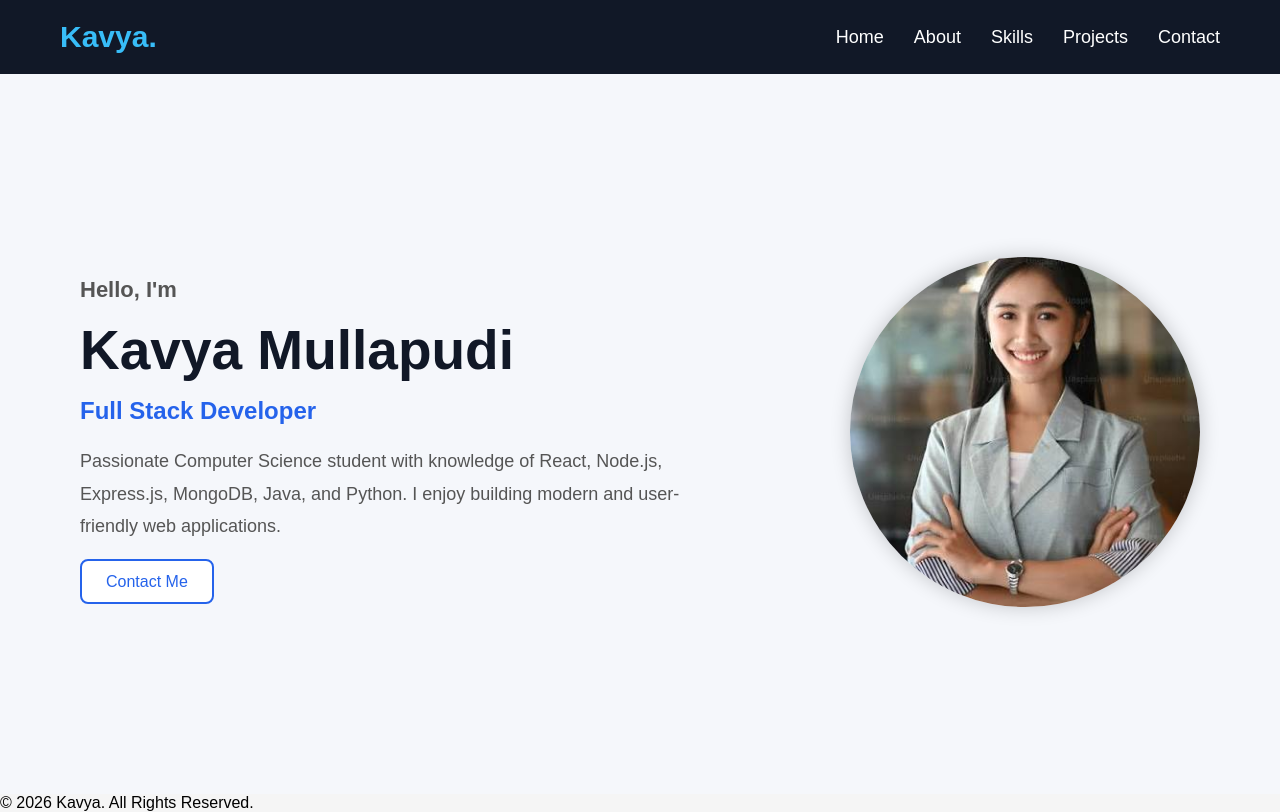
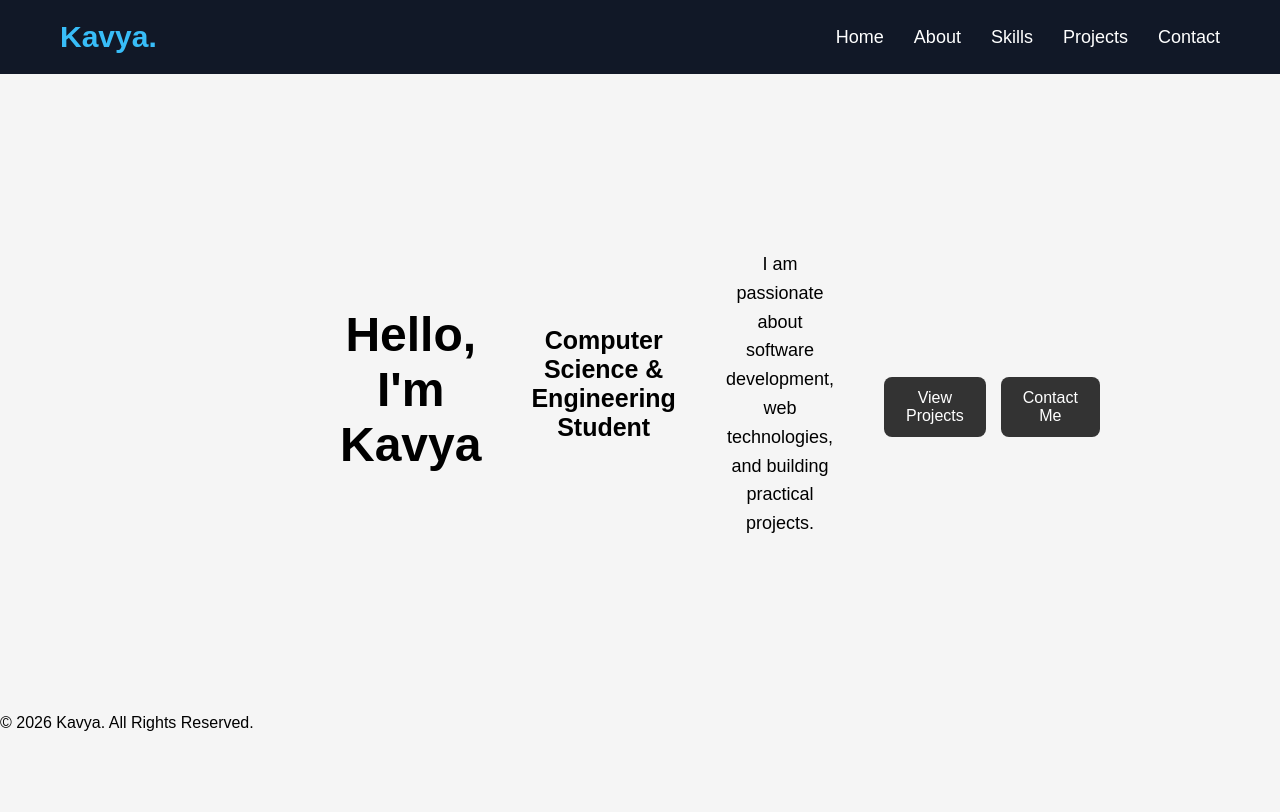
Before and after one commit to kavyaamullapudi/portfolio-website, a React (Vite) app in the folder client/: page / in a window 1280 px wide. Built offline with nearby package versions, Linux system fonts and the light colour scheme.

Commit message:
Improve home page

```diff
--- a/client/src/index.css
+++ b/client/src/index.css
@@ -278,3 +278,45 @@ nav ul li a:hover {
 .contact-status {
   font-weight: bold;
 }
+.home-section {
+  min-height: 80vh;
+  display: flex;
+  justify-content: center;
+  align-items: center;
+  text-align: center;
+  padding: 40px 8%;
+}
+
+.home-content {
+  max-width: 700px;
+}
+
+.home-content h1 {
+  font-size: 48px;
+  margin-bottom: 10px;
+}
+
+.home-content h2 {
+  font-size: 25px;
+  margin-bottom: 20px;
+}
+
+.home-content p {
+  font-size: 18px;
+  line-height: 1.6;
+}
+
+.home-buttons {
+  display: flex;
+  justify-content: center;
+  gap: 15px;
+  margin-top: 25px;
+}
+
+.home-buttons a {
+  padding: 12px 22px;
+  text-decoration: none;
+  border-radius: 8px;
+  background: #333;
+  color: white;
+}
--- a/client/src/pages/Home.jsx
+++ b/client/src/pages/Home.jsx
@@ -1,34 +1,23 @@
-import "./Home.css";
+import { Link } from "react-router-dom";
 
 function Home() {
   return (
-    <section className="hero">
+    <section className="home-section">
+      <div className="home-content">
+        <h1>Hello, I'm Kavya</h1>
 
-      <div className="hero-content">
-
-        <h3>Hello, I'm</h3>
-
-        <h1>Kavya Mullapudi</h1>
-
-        <h2>Full Stack Developer</h2>
+        <h2>Computer Science & Engineering Student</h2>
 
         <p>
-          Passionate Computer Science student with knowledge of
-          React, Node.js, Express.js, MongoDB, Java, and Python.
-          I enjoy building modern and user-friendly web applications.
+          I am passionate about software development, web technologies,
+          and building practical projects.
         </p>
 
-        <div className="hero-buttons">
-
-          <a href="/contact" className="btn btn-outline">Contact Me</a>
+        <div className="home-buttons">
+          <Link to="/projects">View Projects</Link>
+          <Link to="/contact">Contact Me</Link>
         </div>
-
       </div>
-
-      <div className="hero-image">
-        <img src="/images/kavya.jpg" alt="Kavya" />
-      </div>
-
     </section>
   );
 }
```
